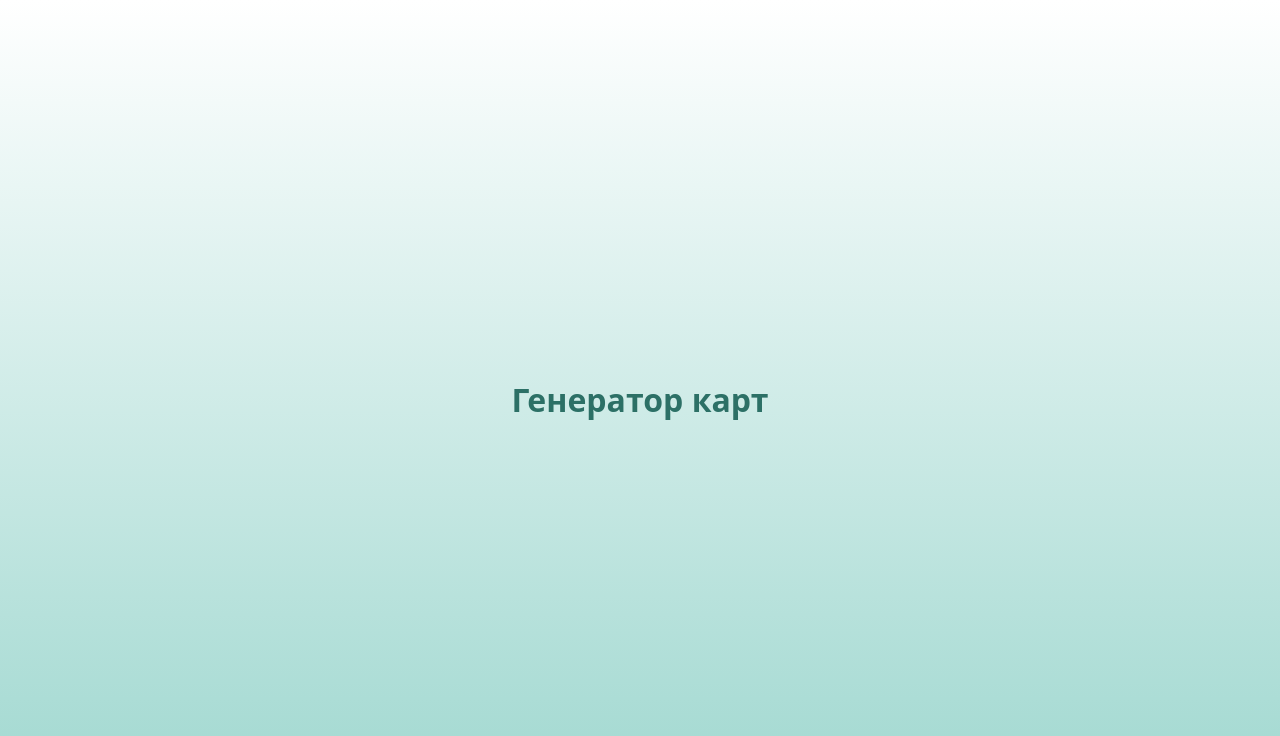
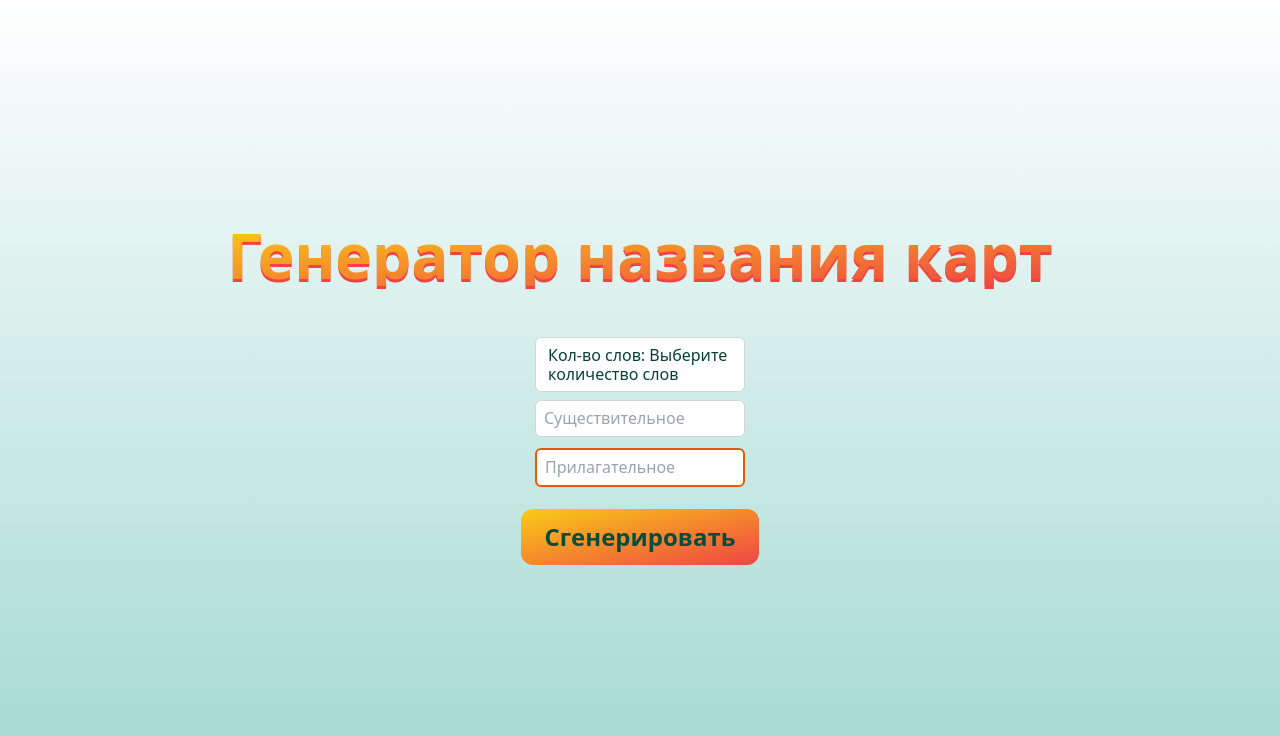
Before and after one commit to MillenniumRain/card-template-generator, a React (Vite) app: page / in a window 1280 px wide. Shown: the top 736 px of the page. Built offline with nearby package versions, Linux system fonts and the light colour scheme.

Commit message:
Селектовые инпуты начало

```diff
--- a/src/pages/CardGenerator.tsx
+++ /dev/null
@@ -1,21 +0,0 @@
-import { ReactNode, FC } from 'react';
-import { cn } from '@/shared/utils/cn';
-
-interface CardGeneratorProp {
-	children?: ReactNode;
-	className?: string;
-}
-
-const CardGenerator: FC<CardGeneratorProp> = ({ className }) => {
-	return (
-		<div
-			className={cn(
-				'w-screen h-screen grid place-items-center bg-gradient-to-b from-white to-secondary',
-				className
-			)}>
-			<div className='text-primary text-3xl font-bold'>Генератор карт</div>
-		</div>
-	);
-};
-
-export default CardGenerator;
--- /dev/null
+++ b/src/pages/CardGenerator/index.tsx
@@ -0,0 +1,78 @@
+import { ReactNode, FC, useState } from 'react';
+import { cn } from '@/shared/utils/cn';
+import UIInput from '@/shared/ui/UIInput';
+import UISelect from '@/shared/ui/UISelect';
+import UIButton from '@/shared/ui/UIButton';
+import SelectedInput from '@/pages/CardGenerator/ui/SelectedInput';
+
+interface CardGeneratorProp {
+	children?: ReactNode;
+	className?: string;
+}
+
+const CardGenerator: FC<CardGeneratorProp> = ({ className }) => {
+	const [wordCount, setWordCount] = useState('1');
+	return (
+		<div
+			className={cn(
+				'w-screen h-screen grid place-items-center bg-gradient-to-b from-white to-secondary text-primary-alt',
+				className
+			)}>
+			<div className='flex flex-col items-center'>
+				<div className='relative'>
+					<div className='absolute -top-[3px] text-6xl font-extrabold bg-gradient-to-tl  from-red-500 to-yellow-400 mb-12 bg-clip-text text-transparent'>
+						Генератор названия карт
+					</div>
+					<div className='  text-6xl font-extrabold bg-red-500 mb-12 bg-clip-text text-transparent'>
+						Генератор названия карт
+					</div>
+				</div>
+
+				<div className='grid place-items-center '>
+					<UISelect
+						isOpen={false}
+						className='w-[210px]'
+						placeholder='Выберите количество слов'
+						options={[
+							{ label: 'одно', value: '1' },
+							{ label: 'два', value: '2' },
+							{ label: 'три', value: '3' },
+						]}
+						onChange={setWordCount}
+					/>
+					<div className='flex gap-2 mb-16 '>
+						{wordCount > '1' ? <SelectedInput isSelected={true} placeholder='Прилагательное' /> : null}
+						{wordCount > '0' ? (
+							<div className='flex flex-col relative'>
+								<SelectedInput isSelected={false} placeholder='Существительное' />
+								<SelectedInput
+									className='absolute top-12'
+									isSelected={true}
+									placeholder='Прилагательное'
+								/>
+							</div>
+						) : null}
+						{wordCount > '2' ? (
+							<div className='flex flex-col relative'>
+								<SelectedInput
+									className='absolute -top-12'
+									isSelected={true}
+									placeholder='Существительное'
+								/>
+								<SelectedInput isSelected={false} placeholder='Существительное' />
+								<SelectedInput
+									className='absolute top-12'
+									isSelected={false}
+									placeholder='Принадлежность'
+								/>
+							</div>
+						) : null}
+					</div>
+					<UIButton className='px-4 py-3 rounded-xl'>Сгенерировать </UIButton>
+				</div>
+			</div>
+		</div>
+	);
+};
+
+export default CardGenerator;
--- /dev/null
+++ b/src/pages/CardGenerator/ui/SelectedInput.tsx
@@ -0,0 +1,17 @@
+import { ReactNode, FC, InputHTMLAttributes } from 'react';
+import { cn } from '@/shared/utils/cn';
+import UIInput from '@/shared/ui/UIInput';
+
+interface SelectedInputProp extends InputHTMLAttributes<HTMLInputElement> {
+	children?: ReactNode;
+	className?: string;
+	isSelected: boolean;
+}
+
+const SelectedInput: FC<SelectedInputProp> = ({ className, isSelected = false, ...props }) => {
+	return (
+		<UIInput className={cn(`w-[210px]`, isSelected ? 'border-2 border-orange-600' : null, className)} {...props} />
+	);
+};
+
+export default SelectedInput;
--- a/src/shared/styles/base/base.css
+++ b/src/shared/styles/base/base.css
@@ -1,10 +1,5 @@
 :root {
 	--font: 'Inter', sans-serif;
-	--primary: #2c7066;
-	--secondary: #a0d8d0;
-
-	/* --bg-primary: #fafafa;
-	--bg-grey: #cccccc; */
 }
 
 * {
--- /dev/null
+++ b/src/shared/ui/UIButton.tsx
@@ -0,0 +1,27 @@
+import React, { FC, ReactNode } from 'react';
+import { cn } from '@/shared/utils/cn'; // Предполагается, что у вас есть функция cn для объединения классов
+import clsx from 'clsx';
+
+interface UIButtonProps {
+	children: ReactNode; // Содержимое кнопки
+	onClick?: () => void; // Обработчик события клика
+	className?: string; // Дополнительные классы для стилизации
+	disabled?: boolean; // Флаг для отключения кнопки
+}
+
+const UIButton: FC<UIButtonProps> = ({ children, onClick, className, disabled }) => {
+	return (
+		<button
+			className={clsx(
+				`text-emerald-900 bg-200 bg-gradient-to-tl from-pink-500 via-red-500 to-yellow-400  px-6 py-3 m-2 rounded-md bg-pos-0 hover:bg-pos-100 duration-500 font-semibold hover:text-white text-2xl`,
+				disabled ? 'opacity-50 cursor-not-allowed' : null,
+				className
+			)}
+			onClick={onClick}
+			disabled={disabled}>
+			{children}
+		</button>
+	);
+};
+
+export default UIButton;
--- /dev/null
+++ b/src/shared/ui/UIInput.tsx
@@ -0,0 +1,28 @@
+import { cn } from '@/shared/utils/cn';
+import React, { InputHTMLAttributes } from 'react';
+
+interface UIInputProps extends InputHTMLAttributes<HTMLInputElement> {
+	// label?: string;
+	error?: boolean;
+	helperText?: string;
+}
+
+const UIInput: React.FC<UIInputProps> = ({ error, helperText, className, ...props }) => {
+	return (
+		<>
+			{/* {label && <label className='mb-1 text-sm font-medium'>{label}</label>} */}
+			<input
+				className={cn(
+					`p-2 border rounded-md focus:outline-none focus:ring-2 `,
+					error ? 'border-red-500 focus:ring-red-500' : 'border-gray-300 focus:ring-blue-500',
+					className
+				)}
+				{...props}
+			/>
+			{helperText && <span className='text-xs text-gray-500'>{helperText}</span>}
+			{error && <span className='text-xs text-red-500'>Ошибка ввода</span>}
+		</>
+	);
+};
+
+export default UIInput;
--- /dev/null
+++ b/src/shared/ui/UISelect.tsx
@@ -0,0 +1,58 @@
+import { cn } from '@/shared/utils/cn';
+import React, { useEffect, useRef, useState } from 'react';
+
+interface Option {
+	value: string;
+	label: string;
+}
+
+interface UISelectProps {
+	options: Option[];
+	onChange: (value: string) => void;
+	placeholder?: string;
+	className?: string;
+	value?: string;
+	isOpen?: boolean;
+}
+
+const UISelect: React.FC<UISelectProps> = ({ options, onChange, placeholder, className, value, isOpen = false }) => {
+	const [isOpenSelect, setIsOpenSelect] = useState(isOpen);
+	const [selectedValue, setSelectedValue] = useState<string | null>(value || null);
+	const ref = useRef<HTMLDivElement>(null);
+	const handleSelect = (value: string) => {
+		setSelectedValue(value);
+		onChange(value);
+		setIsOpenSelect(false);
+	};
+	const onSelectClick = () => {
+		setIsOpenSelect((prev) => !prev);
+	};
+
+	return (
+		<div className='relative mb-2'>
+			<div
+				className={cn(`border border-gray-300 bg-white rounded-md py-2 px-3 cursor-pointer `, className)}
+				onClick={onSelectClick}>
+				Кол-во слов:{' '}
+				{selectedValue ? options.find((option) => option.value === selectedValue)?.label : placeholder}
+			</div>
+			{isOpenSelect && (
+				<div
+					className='absolute z-10 mt-1 w-full bg-white border border-gray-300 rounded-md shadow-lg'
+					ref={ref}>
+					<div className='p-2 bg-slate-200 '>{placeholder}</div>
+					{options.map((option) => (
+						<div
+							key={option.value}
+							className='p-2 hover:bg-gray-100 cursor-pointer text-stone-700'
+							onClick={() => handleSelect(option.value)}>
+							{option.label}
+						</div>
+					))}
+				</div>
+			)}
+		</div>
+	);
+};
+
+export default UISelect;
--- a/tailwind.config.js
+++ b/tailwind.config.js
@@ -1,15 +1,25 @@
 /** @type {import('tailwindcss').Config} */
+const colors = require('tailwindcss/colors');
+
 export default {
   content: ['./index.html', './src/**/*.{js,ts,jsx,tsx}'],
+
   theme: {
     extend: {
       fontFamily: {
         inter: ['Inter', 'sans-serif'],
       },
       colors: {
-        primary: 'var(--primary)',
-        'primary-alt': 'var(--primary-alt)',
-        secondary: 'var(--secondary)',
+        primary: '#2c7066',
+        'primary-alt': '#074137',
+        secondary: '#a0d8d0',
+      },
+      backgroundSize: {
+        200: '200% 200%',
+      },
+      backgroundPosition: {
+        'pos-0': '0% 0%',
+        'pos-100': '100% 100%',
       },
       fontSize: {
         xxs: ['0.625rem', { lineHeight: '1rem' }],
```
